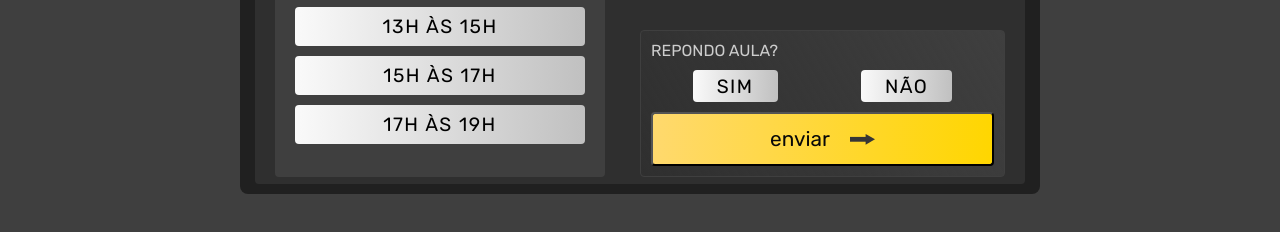
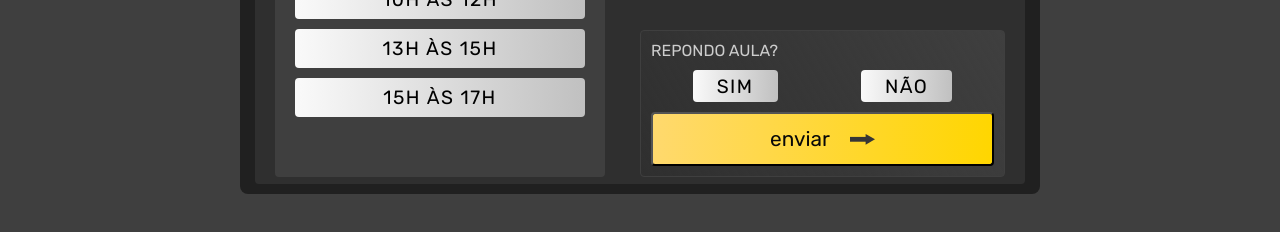
Before and after one commit to Nivaldo-Nilngn/atapaulista, a plain HTML site: page index.html in a window 1280 px wide. Shown: the part 392-624 px from the top of the page. Drawn offline with nearby package versions, Linux system fonts and the light colour scheme; files whose address does not match are found by name.

Commit message:
Update index.html

```diff
--- a/index.html
+++ b/index.html
@@ -76,11 +76,11 @@
                                     </label>
                                 </div>
 
-                                <div class="horaInput">
-                                    <label for="turma5">
-                                        <input type="radio" name="Turma" id="turma5" value="17H ÀS 19H">
-                                        <span>17H ÀS 19H</span>
-                                    </label>
+                                <div class="horaInput" id="Turma5">
+
+                                </div>
+                                <div class="horaInput" id="ultimohorario">
+
                                 </div>
                             </div>
                         </div>
```
